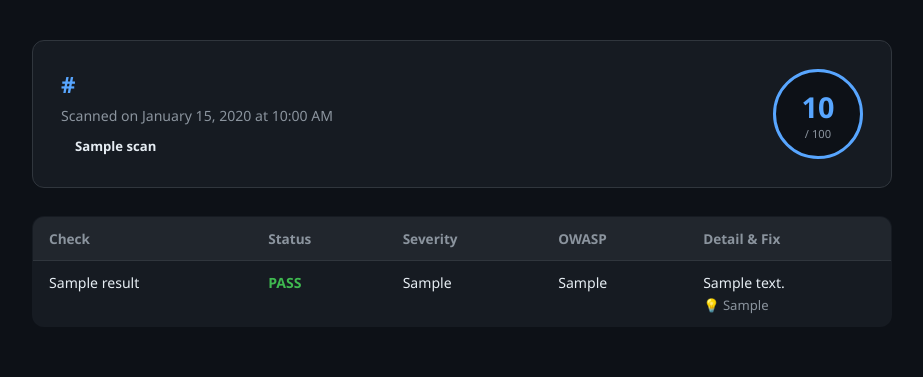
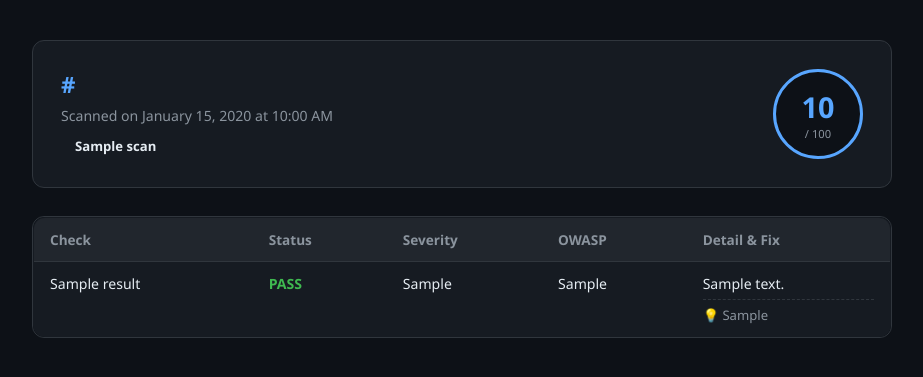
Before and after one commit to yunishacharya111-jpg/VulnyWatch, a Flask app: page /results/1 in a window 1280 px wide. Shown: the part 69-446 px from the top of the page, without its empty margins (178-1101 px from the left). Run offline with Flask 3, Linux system fonts and the light colour scheme; a user stored in the database is signed in; tables that the repository leaves empty hold one stand-in row (values such as "Sample post").

Commit message:
Fix responsive table layout for scan results

```diff
--- a/templates/results.html
+++ b/templates/results.html
@@ -78,6 +78,29 @@
     .sev-info     { color: #8b949e; }
     .fix { font-size: 0.82rem; color: #8b949e; margin-top: 4px; }
     .back { display: inline-block; margin-bottom: 20px; color: #58a6ff; text-decoration: none; font-size: 0.9rem; }
+      /* Responsive table container */
+    .table-wrapper {
+      overflow-x: auto;
+      border-radius: 12px;
+      border: 1px solid #30363d;
+      margin-bottom: 20px;
+    }
+
+    /* Better text wrapping */
+    td {
+      word-break: break-word;
+      white-space: normal;
+    }
+
+    /* Make fix text more readable */
+    .fix {
+      font-size: 0.82rem;
+      color: #8b949e;
+      margin-top: 6px;
+      padding-top: 6px;
+      border-top: 1px dashed #30363d;
+      word-break: break-word;
+    }
   </style>
 </head>
 <body>
@@ -109,8 +132,8 @@
       <div class="label">/ 100</div>
     </div>
   </div>
-
-  {% if results %}
+   {% if results %}
+  <div class="table-wrapper">
     <table>
       <thead>
         <tr>
@@ -136,6 +159,7 @@
         {% endfor %}
       </tbody>
     </table>
+  </div>
   {% else %}
     <div class="pending-msg">
       <div class="icon">⏳</div>
```
